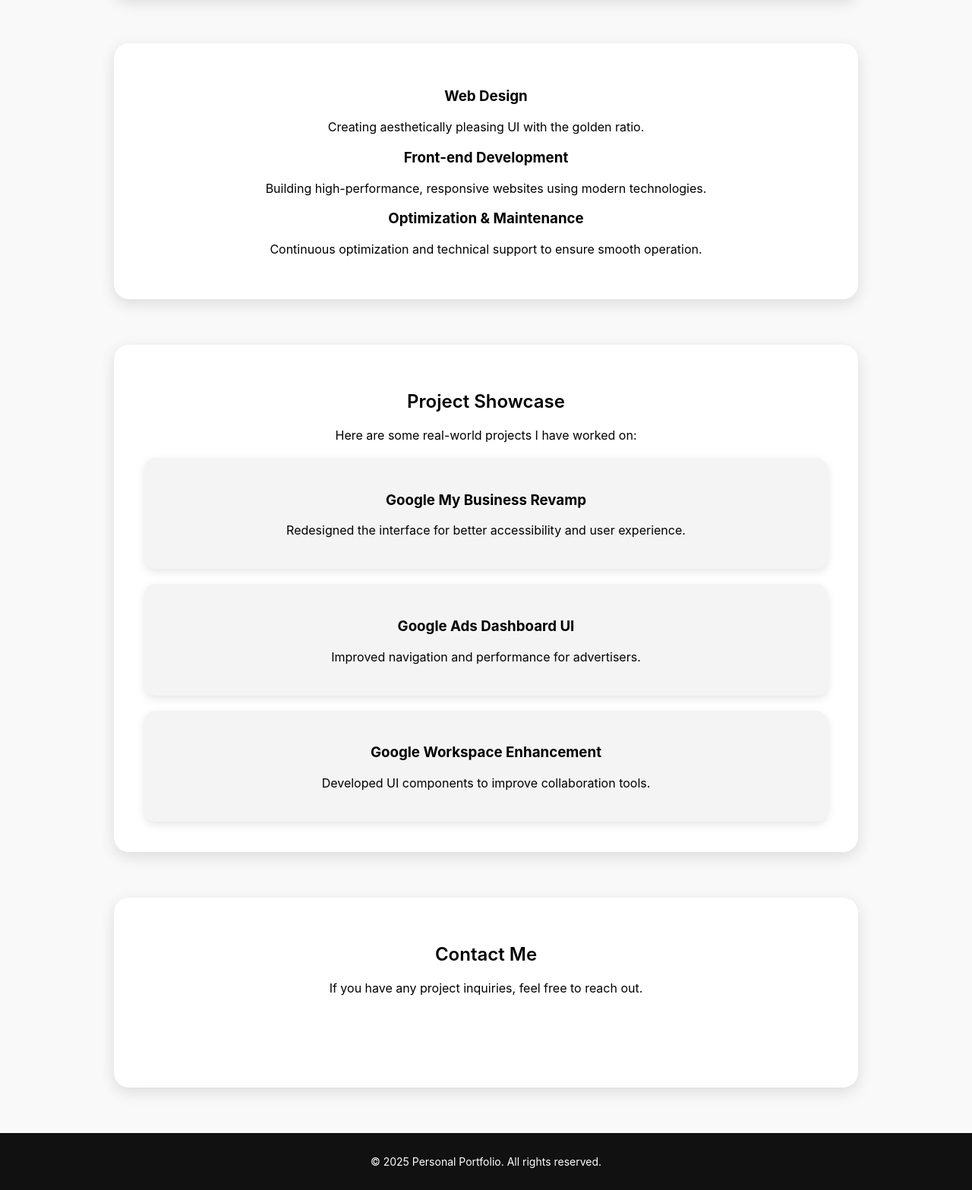
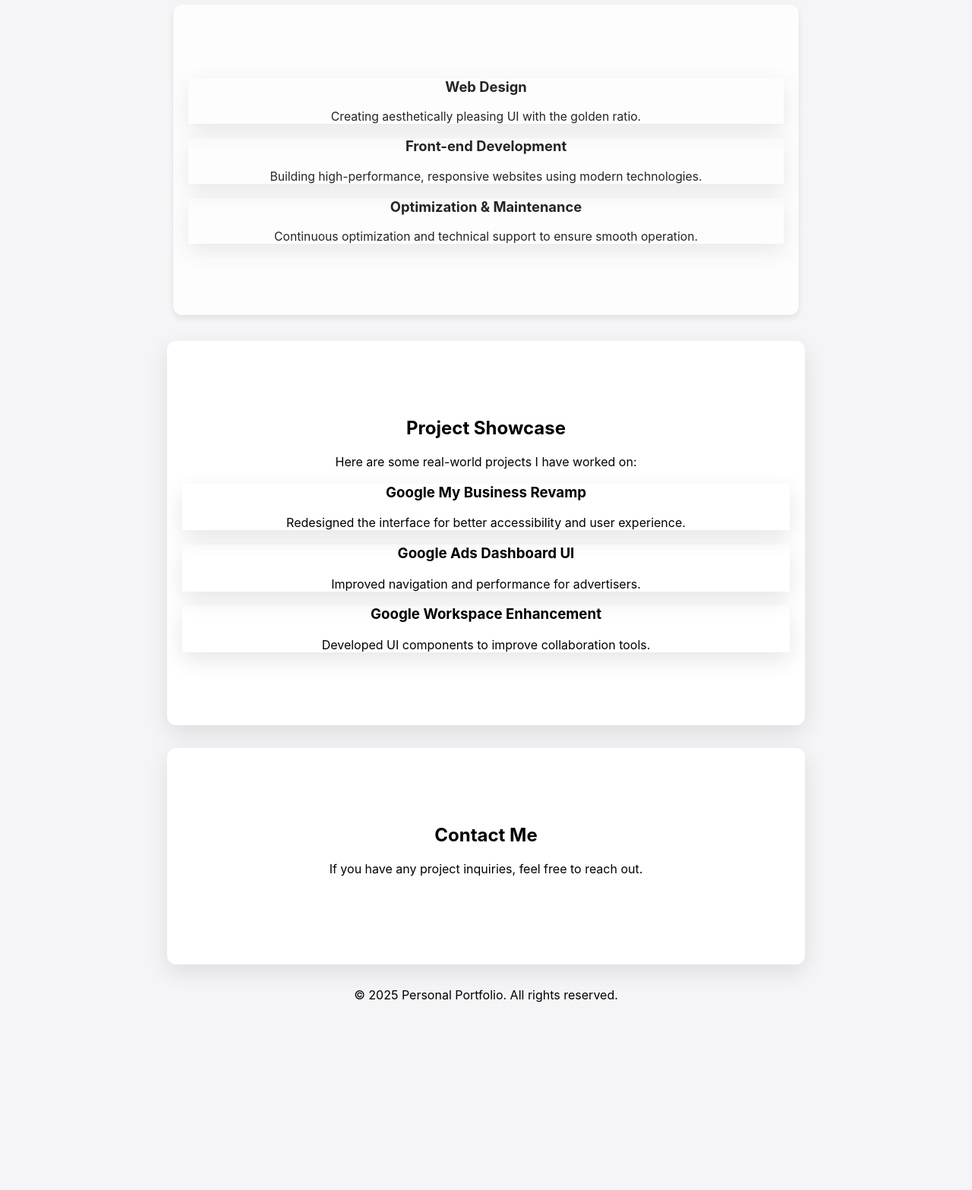
Before and after one commit to Dave616-arch/fiverr-site, a plain HTML site: page index.html in a window 1280 px wide. Shown: the part 531-2098 px from the top of the page at 76% size. After the commit the page ends 1867 px from the top, so only its background shows below. Drawn offline with Linux system fonts and the light colour scheme.

Commit message:
更新 styles.css

```diff
--- a/styles.css
+++ b/styles.css
@@ -1,89 +1,69 @@
-@import url('https://fonts.googleapis.com/css2?family=Inter:wght@300;400;600&display=swap');
-
+/* General Reset */
 body {
-    font-family: -apple-system, BlinkMacSystemFont, "Inter", sans-serif;
-    text-align: center;
+    font-family: -apple-system, BlinkMacSystemFont, "Segoe UI", Roboto, sans-serif;
     margin: 0;
     padding: 0;
-    background-color: #f9f9f9;
-    scroll-behavior: smooth;
+    text-align: center;
+    background: #f5f5f7;
 }
 
-/* Responsive layout */
-@media (max-width: 768px) {
-    section {
-        padding: 20px;
-    }
+/* Header */
+header {
+    background: #fff;
+    padding: 50px 20px;
+    box-shadow: 0 4px 10px rgba(0, 0, 0, 0.1);
 }
 
-header {
-    background-color: #333;
-    color: white;
-    padding: 50px 20px;
-    border-radius: 0 0 30px 30px;
-    box-shadow: 0 8px 20px rgba(0, 0, 0, 0.15);
+/* Section Styling */
+section {
+    padding: 80px 20px;
+    max-width: 800px;
+    margin: 0 auto;
+    background: #fff;
+    border-radius: 12px;
+    box-shadow: 0 4px 10px rgba(0, 0, 0, 0.1);
+    margin-bottom: 30px;
+    transition: transform 0.4s ease-out, opacity 0.4s ease-out;
 }
 
-h1, h2 {
-    font-weight: 600;
+/* Default size */
+section:not(.active) {
+    transform: scale(0.98);
+    opacity: 0.85;
 }
 
-.btn {
-    display: inline-block;
-    margin-top: 20px;
-    padding: 12px 24px;
-    background-color: #0071e3;
-    color: white;
-    text-decoration: none;
-    border-radius: 12px;
-    font-size: 18px;
-    transition: all 0.3s ease-in-out;
-    box-shadow: 0 4px 10px rgba(0, 113, 227, 0.3);
+/* Enlarged size for active section */
+section.active {
+    transform: scale(1.05);
+    opacity: 1;
 }
 
-.btn:hover {
-    background-color: #005bb5;
-    box-shadow: 0 6px 15px rgba(0, 113, 227, 0.5);
-}
-
-/* Sections */
-section {
-    margin: 60px auto;
-    padding: 40px;
-    max-width: 900px;
-    border-radius: 20px;
-    background-color: white;
-    box-shadow: 0 6px 20px rgba(0, 0, 0, 0.12);
-}
-
-/* Portfolio Item */
-.portfolio-item {
-    margin-top: 20px;
-    padding: 25px;
-    border-radius: 15px;
-    background-color: #f4f4f4;
-    box-shadow: 0 4px 12px rgba(0, 0, 0, 0.1);
-}
-
-/* Fade In Animation */
+/* Animated Fade Sections */
 .fade-section {
     opacity: 0;
-    transform: translateY(20px);
-    filter: blur(5px);
-    transition: opacity 0.4s ease-out, transform 0.4s ease-out, filter 0.4s ease-out;
+    transform: translateY(30px) scale(0.98);
+    filter: blur(8px);
+    transition: all 0.4s cubic-bezier(.165, .84, .44, 1);
+    box-shadow: 0px 0px 0px rgba(0, 0, 0, 0);
 }
 
 .fade-section.visible {
     opacity: 1;
-    transform: translateY(0);
+    transform: translateY(0) scale(1);
     filter: blur(0);
+    box-shadow: 0px 10px 30px rgba(0, 0, 0, 0.1);
 }
 
-/* Button Animation */
+/* Staggered animation */
+.fade-section:nth-child(2) { transition-delay: 0.2s; }
+.fade-section:nth-child(3) { transition-delay: 0.4s; }
+.fade-section:nth-child(4) { transition-delay: 0.6s; }
+
+/* Button animation */
 .fade-button {
     opacity: 0;
-    transform: translateY(10px);
-    transition: opacity 0.4s ease-out, transform 0.4s ease-out;
+    transform: translateY(20px);
+    transition: opacity 0.6s ease-out, transform 0.6s ease-out;
 }
 
 .fade-button.visible {
@@ -91,9 +71,10 @@ section {
     transform: translateY(0);
 }
 
-footer {
-    background-color: #111;
-    color: white;
-    padding: 15px;
-    font-size: 14px;
+/* Responsive */
+@media (max-width: 768px) {
+    section {
+        padding: 60px 15px;
+        width: 90%;
+    }
 }
```
